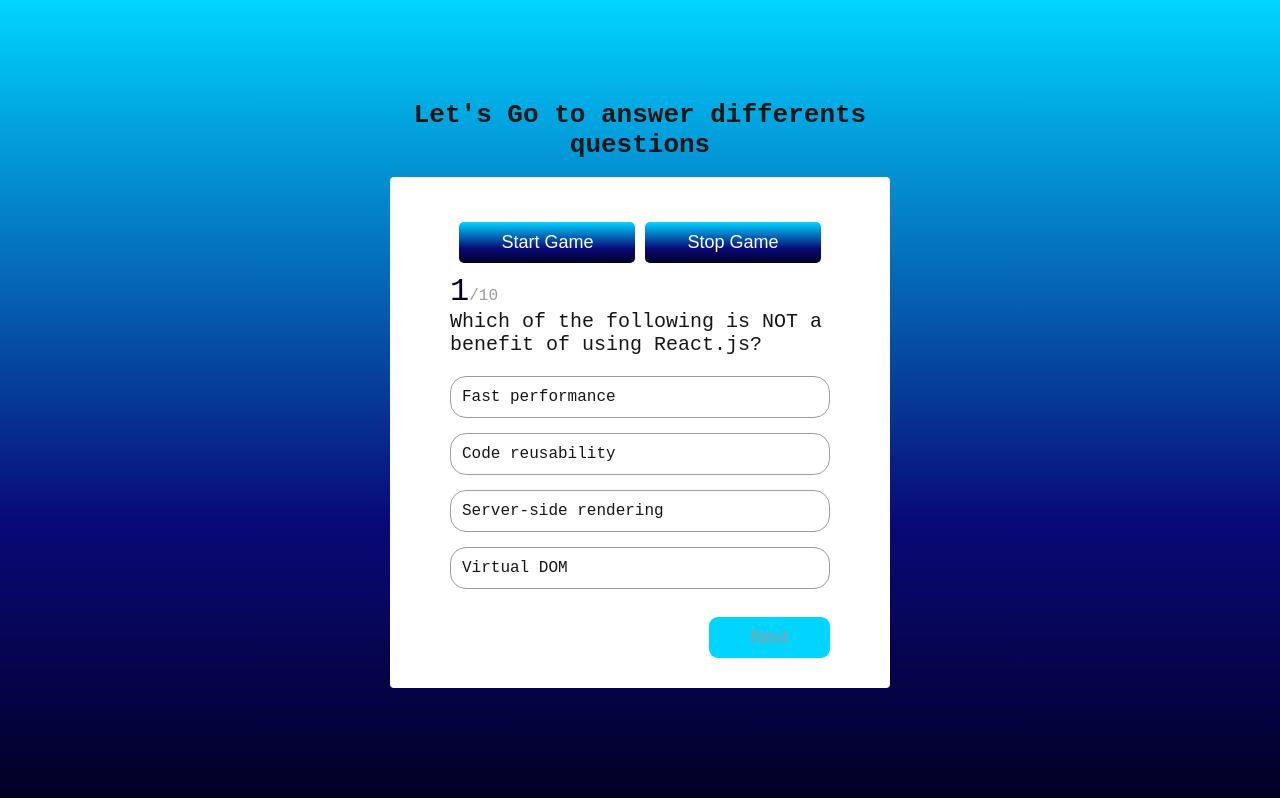
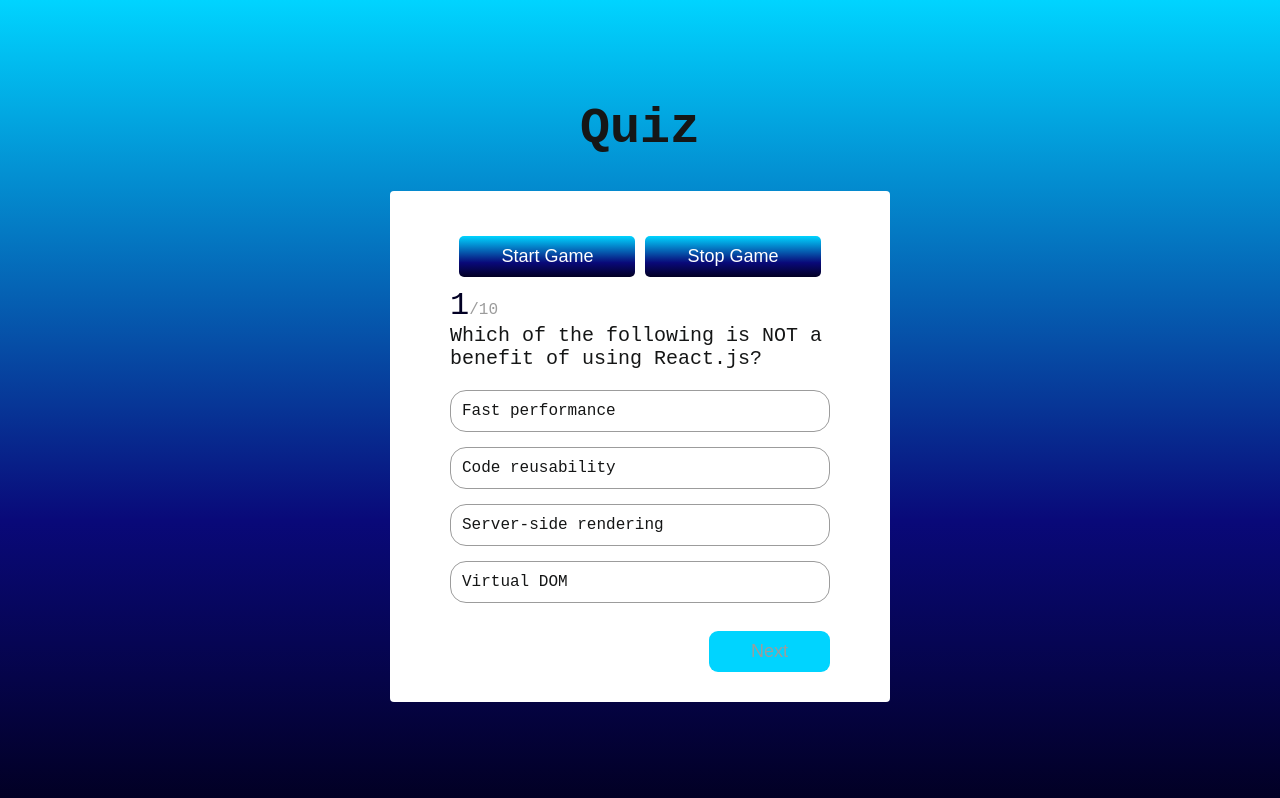
Before and after one commit to josekadeveloper/Quiz, a React (Vite) app in the folder quiz/: page / in a window 1280 px wide. Built offline with nearby package versions, Linux system fonts and the light colour scheme.

Commit message:
feat(App): add new component AnimatedLetters

```diff
--- a/quiz/src/App.tsx
+++ b/quiz/src/App.tsx
@@ -1,11 +1,25 @@
-import Quiz from './components/Quiz/Quiz'
-import { mockQuizz } from './utils/db'
+import { useEffect, useState } from 'react';
+import Quiz from './components/Quiz/Quiz';
+import AnimatedLetters from './components/AnimatedLetters/AnimatedLetters';
+import { mockQuizz } from './utils/db';
 
 function App() {
+  const [letterClass, setLetterClass] = useState('text-animate');
+  const title = ['Q', 'u', 'i', 'z'];
+
+  useEffect(() => {
+    setTimeout(() => {
+      setLetterClass('text-animate-hover');
+    }, 2000)
+  }, [])
+
   return (
     <>
       <header>
-        <h1>Let's Go to answer differents questions</h1>
+        <h1 className='title'>
+          <AnimatedLetters letterClass={letterClass}
+            strArray={title}
+            idx={11} /></h1>
       </header>
       <Quiz questions={mockQuizz.questions} />
     </>
--- /dev/null
+++ b/quiz/src/components/AnimatedLetters/AnimatedLetters.tsx
@@ -0,0 +1,23 @@
+import './animatedLetters.scss';
+
+interface AnimatedLettersProps {
+    letterClass: string;
+    strArray: Array<string>;
+    idx: number;
+}
+
+const AnimatedLetters: React.FC<AnimatedLettersProps> = ({ letterClass, strArray, idx }) => {
+    return (
+        <span>
+            {
+                strArray.map((char, i) => (
+                    <span key={char + i} className={`${letterClass} _${i + idx}`}>
+                        {char}
+                    </span>
+                ))
+            }
+        </span>
+    )
+}
+
+export default AnimatedLetters
--- /dev/null
+++ b/quiz/src/components/AnimatedLetters/animatedLetters.scss
@@ -0,0 +1,79 @@
+@import '../../styles/colors';
+
+
+@keyframes bounceIn {
+    0% {
+        opacity: 0.25;
+        transform: scale(0.3);
+    }
+
+    50% {
+        opacity: 0.5;
+        transform: scale(1.05);
+    }
+
+    70% {
+        opacity: 0.75;
+        transform: scale(0.9);
+    }
+
+    100% {
+        opacity: 1;
+        transform: scale(1);
+    }
+}
+
+.text-animate {
+    display: inline-block;
+    opacity: 0;
+    animation: bounceIn 1s 1s;
+    animation-fill-mode: forwards;
+    min-width: 10px;
+}
+
+@keyframes rubberBand {
+    0% {
+        transform: scale(1);
+    }
+
+    30% {
+        transform: scaleX(1.25) scaleY(0.75);
+    }
+
+    40% {
+        transform: scaleX(0.75) scaleY(1.25);
+    }
+
+    50% {
+        transform: scaleX(1.15) scaleY(0.85);
+    }
+
+    65% {
+        transform: scaleX(0.95) scaleY(1.05);
+    }
+
+    75% {
+        transform: scaleX(1.05) scaleY(0.95);
+    }
+
+    100% {
+        transform: scale(1);
+    }
+}
+
+.text-animate-hover {
+    min-width: 10px;
+    display: inline-block;
+    animation-fill-mode: both;
+
+    &:hover {
+        animation: rubberBand 1s;
+        color: $bg;
+    }
+}
+
+@for $i from 1 through 15 {
+    .text-animate._#{$i} {
+        animation-delay: #{calc($i / 10)}s;
+    }
+}
--- a/quiz/src/styles/index.scss
+++ b/quiz/src/styles/index.scss
@@ -12,6 +12,10 @@
     width: 500px;
 }
 
+.title {
+    font-size: 50px;
+}
+
 h1 {
     text-align: center;
     margin-top: 100px;
```
